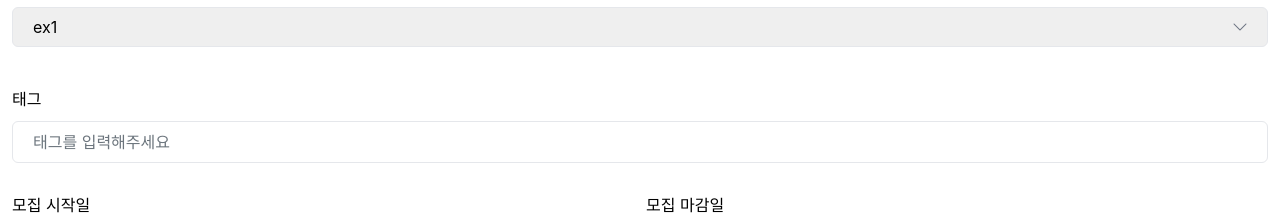
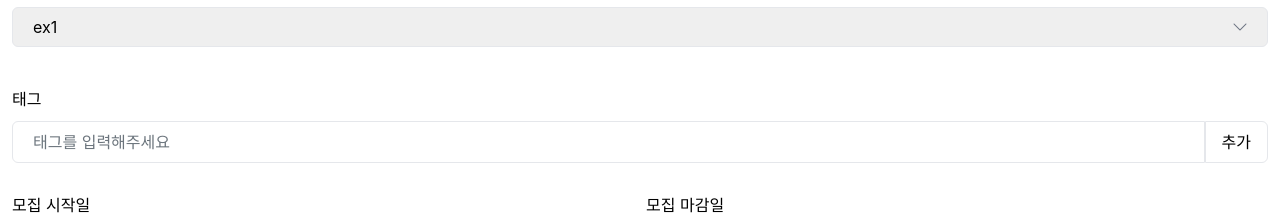
Before and after one commit to project-mos/frontend, a Next.js app: page /test in a window 1280 px wide. Shown: the part 3126-3341 px from the top of the page. Built offline with nearby package versions, Linux system fonts and the light colour scheme.

Commit message:
🚑️ [Fix]: label tag input 컴포넌트 수정
추가 버튼 추가
태그에 띄어쓰기 허용

```diff
--- a/src/features/create-study/components/LabelTagInput.tsx
+++ b/src/features/create-study/components/LabelTagInput.tsx
@@ -1,7 +1,8 @@
-import React, { useState } from 'react';
-import Input from '@/components/atoms/Input';
-import Tag from '@/components/atoms/Tag';
-import Typography from '@/components/atoms/Typography';
+import React, { useState } from "react";
+import Input from "@/components/atoms/Input";
+import Tag from "@/components/atoms/Tag";
+import Typography from "@/components/atoms/Typography";
+import Button from "@/components/atoms/Button";
 
 interface LabelTagInputProps
   extends React.InputHTMLAttributes<HTMLInputElement> {
@@ -27,11 +28,9 @@ const LabelTagInput = ({
     setTagElement(event.target.value);
   };
 
-  const handleKeyDown = (event: React.KeyboardEvent<HTMLInputElement>) => {
-    if ((event.key === "Enter" || event.key === " ") && tagElement.trim()) {
+  const handleClickAddButton = () => {
     setTagList((prevTags) => [...prevTags, tagElement.trim()]);
     setTagElement("");
-    }
   };
 
   const handleRemoveTag = (index: number) => {
@@ -46,14 +45,22 @@ const LabelTagInput = ({
         </Typography.P1>
       </label>
 
+      <div className="flex">
         <Input
           id={inputId}
           value={tagElement}
           onChange={handleTagChange}
-        onKeyDown={handleKeyDown}
-        className="w-full placeholder:text-mos-gray-500"
+          className="w-full rounded-r-none placeholder:text-mos-gray-500"
           {...props}
         />
+        <Button.Solid
+          onClick={handleClickAddButton}
+          color="Main"
+          className="h-[42px] w-[30px] rounded-l-none"
+        >
+          추가
+        </Button.Solid>
+      </div>
 
       <div className="flex flex-wrap gap-2">
         {tagList.map((tag, index) => (
```
Lines whose indentation alone changed are shown as unchanged.
